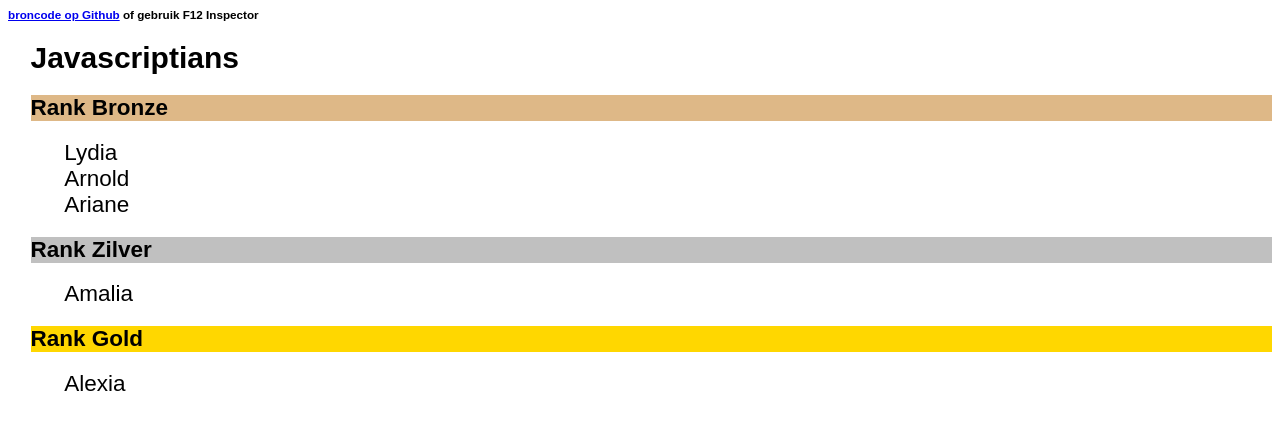
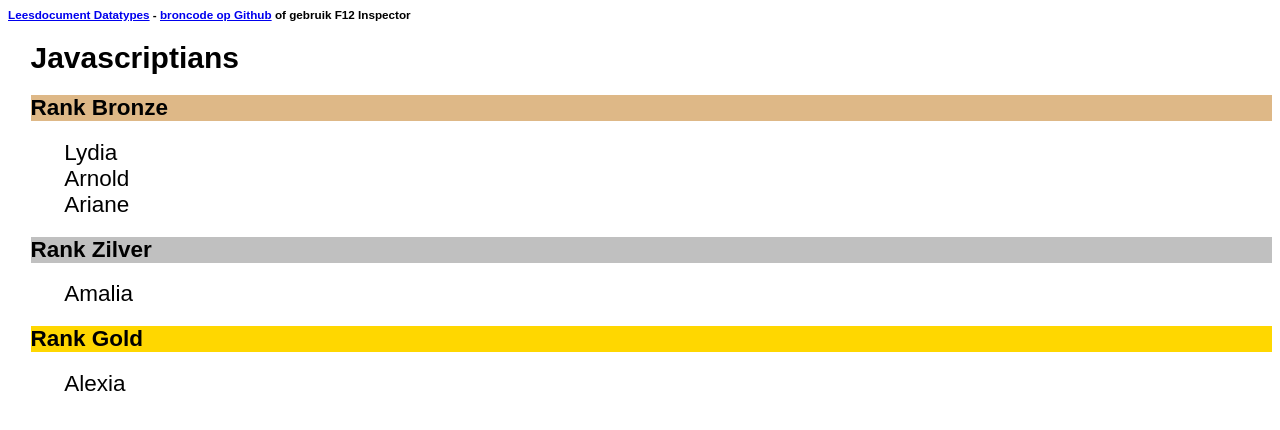
Before and after one commit to oranjes/oranjes.github.io, a plain HTML site: page javascriptians/index.html in a window 1280 px wide. Drawn offline with Linux system fonts and the light colour scheme.

Commit message:
Datatypes 1.0

```diff
--- a/javascriptians/index.html
+++ b/javascriptians/index.html
@@ -21,6 +21,6 @@
   </style>
 </head>
 <body>
-  <h3><a href="https://github.com/oranjes/oranjes.github.io/tree/master/javascriptians">broncode op Github</a> of gebruik F12 Inspector</h3>
+  <h3><a href="https://github.com/oranjes/oranjes.github.io/blob/master/datatypes.md">Leesdocument Datatypes</a> - <a href="https://github.com/oranjes/oranjes.github.io/tree/master/javascriptians">broncode op Github</a> of gebruik F12 Inspector</h3>
   <div></div>
 </body>
```
